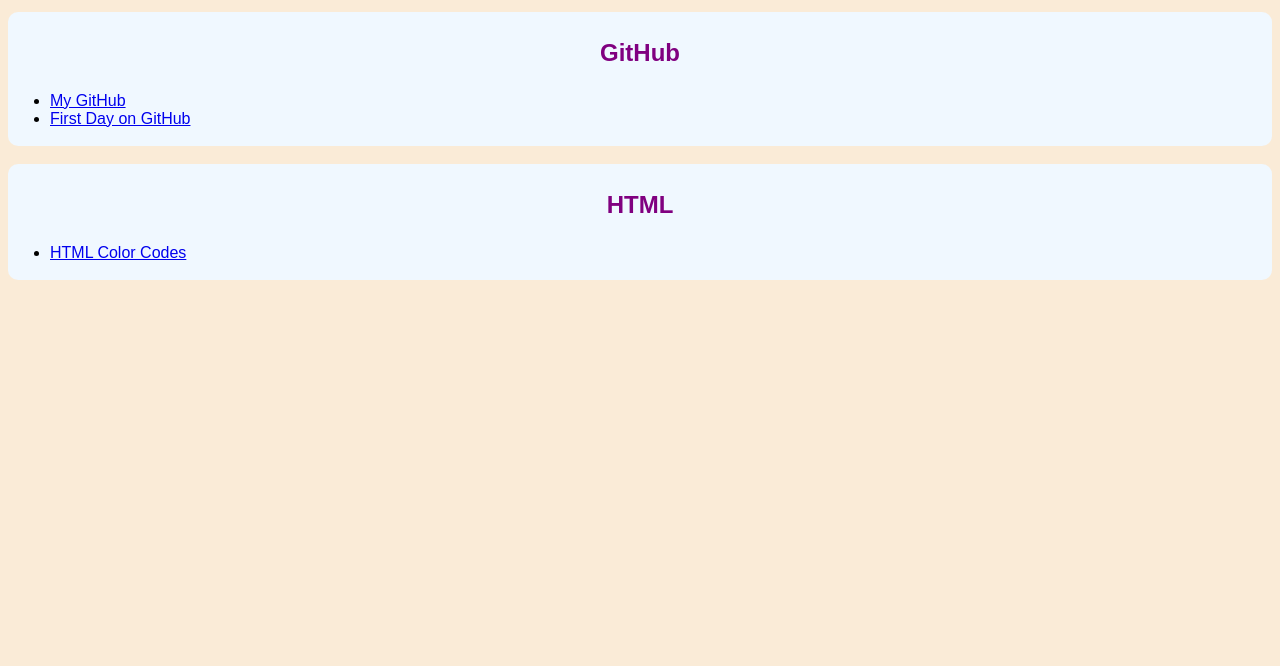
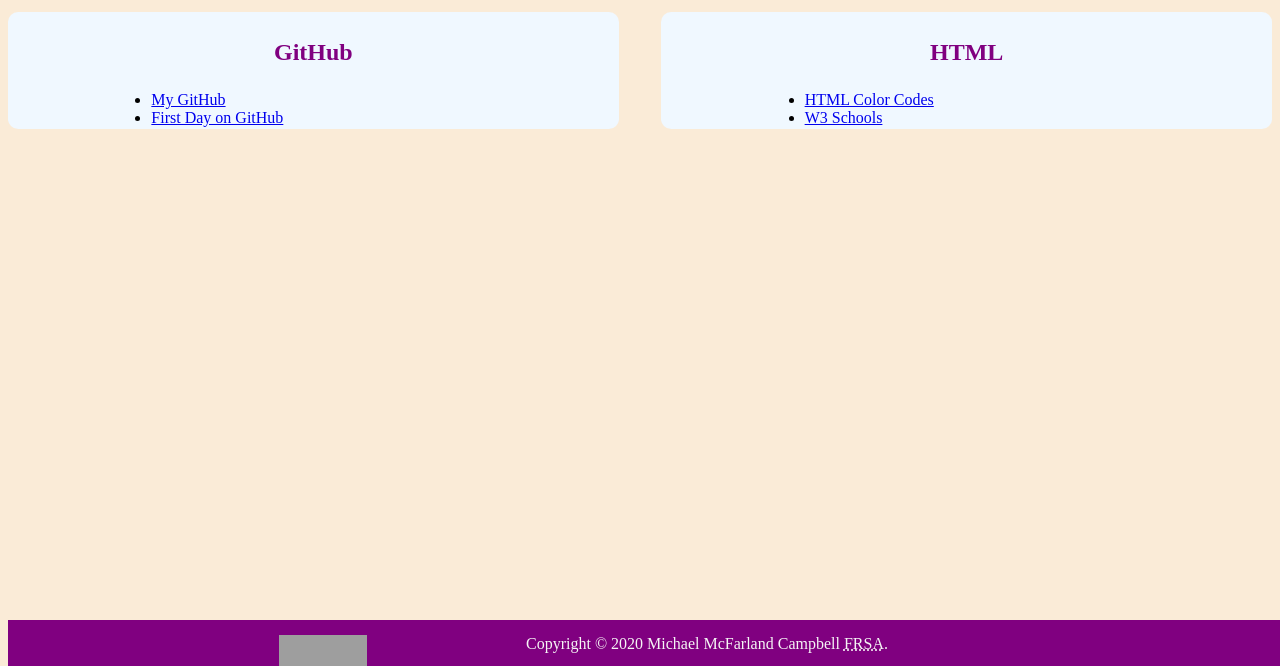
Before and after one commit to michaelmcfarlandcampbell/EmbellishedDutifulBuckets, a plain HTML site: page links.html in a window 1280 px wide. Shown: the part 134-800 px from the top of the page. Drawn offline with Linux system fonts and the light colour scheme; grey boxes are pictures that could not be loaded; a web font is replaced by a local one.

Commit message:
various changes

```diff
--- a/links.html
+++ b/links.html
@@ -20,19 +20,28 @@
       <a class="active" href="links.html">Links</a>
     </div>
     <h1>Useful Links</h1>
-    <div class="github">
+    <div class="left">
     <h2>GitHub</h2>
     <ul>
       <li><a href="htpps://github.com/michaelmcfarlandcampbell">My GitHub</a></li>
       <li><a href="https://lab.github.com/githubtraining/first-day-on-github">First Day on GitHub</a>
     </ul>
     </div>
-    <br>
-    <div class="code">
+    <div class="right">
       <h2>HTML</h2>
       <ul>
         <li><a href="html-color.codes" target="_blank">HTML Color Codes</a></li>
+        <li><a href="https://www.w3schools.com/" target="_blank">W3 Schools</a></li>
       </ul>
     </div>
   </body>
+  <div class="btm-bar">
+  <p>Copyright © 2020 Michael McFarland Campbell <abbr title="Fellow, Royal Society of Arts">FRSA</abbr>.
+    <a href="https://jigsaw.w3.org/css-validator/check/referer">
+        <img style="border:0;width:88px;height:31px"
+            src="https://jigsaw.w3.org/css-validator/images/vcss-blue"
+            alt="Valid CSS!" />
+    </a>
+</p>
+  </div>
 </html>
--- a/style.css
+++ b/style.css
@@ -1,8 +1,10 @@
 body {
   background-color: antiquewhite;
-  font-family: mr-eaves-modern, sans-serif;
+  font-family: warnock-pro, serif;
   font-weight: 400;
   font-style: normal;;
+  font-variant-numeric: oldstyle-nums;
+  font-variant-ligatures: discretionary-ligatures;
 }
 h1, h2{
   color: purple;
@@ -10,10 +12,23 @@ h1, h2{
   text-align: center;
 }
 
+p {
+  width: 60%;
+  margin: 15px auto 0px auto;
 }
-img {
+
+ul {
+  width: 60%;
+  margin: 15px auto 0px auto;
+}
+}
+
+
+.img-right {
+  float: right;
   border-radius: 10px;
 }
+
 .topnav {
   overflow: hidden;
   background-color: #333;
@@ -26,6 +41,7 @@ img {
   padding: 14px 16px;
   text-decoration: none;
   font-size: 17px;
+
 }
 
 .topnav a:hover {
@@ -37,13 +53,33 @@ img {
   background-color: purple;
   color: white;
 }
-.code {
+.left {
   background-color: aliceblue;
   border-radius: 10px;
   padding: 2px;
+  float: left;
+  width: 48%;
+
 }
-.github {
+.right {
   background-color: aliceblue;
   border-radius: 10px;
   padding: 2px;
+  float: right;
+  width: 48%;
 }
+
+.btm-bar {
+  background-color: purple;
+  overflow: hidden;
+  position: fixed;
+  bottom: 0;
+  width: 100%;
+  color: whitesmoke;
+  text-align: center;
+}
+
+.btm-bar img{
+  float: left;
+  margin: 0px 15px 0px 15px;
+}
```
Also changed, not shown: benedictine.html (+9 -0 lines), index.html (+15 -3 lines).
